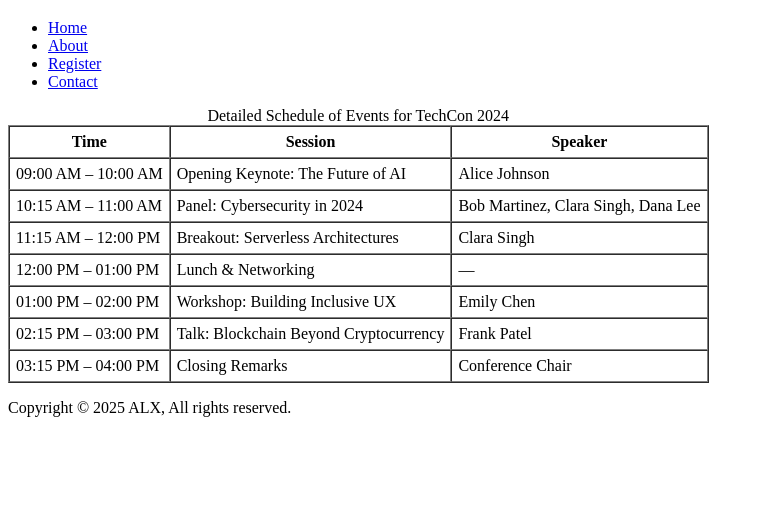
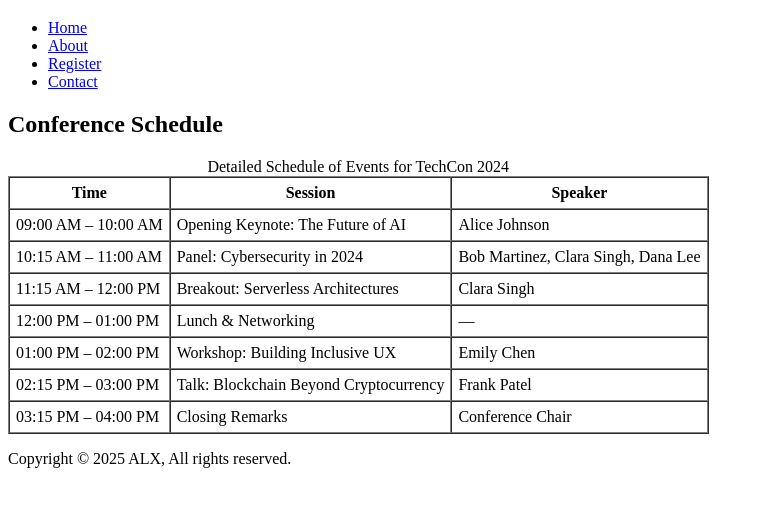
Before and after one commit to Jana10101/TechCon_HTML, a plain HTML site: page techcon_website/schedule.html in a window 1280 px wide. Shown: the part 61-568 px from the top of the page, without its empty margins (0-764 px from the left). Drawn offline with Linux system fonts and the light colour scheme.

Commit message:
Update schedule.html

```diff
--- a/techcon_website/schedule.html
+++ b/techcon_website/schedule.html
@@ -20,6 +20,7 @@
 
   <!-- MAIN CONTENT -->
   <main>
+    <h2>Conference Schedule</h2>
     <table border="1" cellspacing="0" cellpadding="6">
       <caption>Detailed Schedule of Events for TechCon 2024</caption>
       <thead>
```
